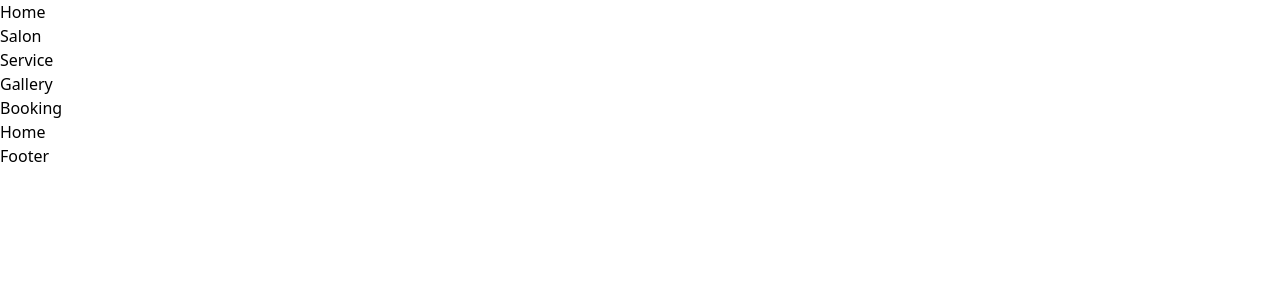
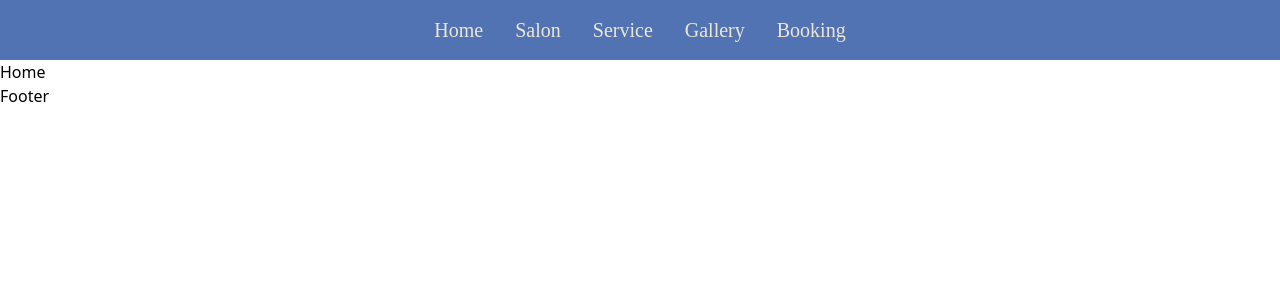
Before and after one commit to eobcre/salon-geometric, a React (Vite) app: page / in a window 1280 px wide. Shown: the top 300 px of the page. Built offline with nearby package versions, Linux system fonts and the light colour scheme.

Commit message:
nav styled

```diff
--- a/src/components/Header.tsx
+++ b/src/components/Header.tsx
@@ -2,11 +2,14 @@ import { navData } from '../data/navData';
 
 const Header: React.FC = () => {
   return (
-    <header>
+    <header className='bg-[#5173B4]'>
       <nav>
-        <ul>
+        <ul className='flex justify-center'>
           {navData.map((nav) => (
-            <li id={nav.id}>
+            <li
+              id={nav.id}
+              className='font-nav text-[#EDE6D4] text-xl p-4 hover:text-[#E58D05]'
+            >
               <a href={nav.link}>{nav.name}</a>
             </li>
           ))}
```
